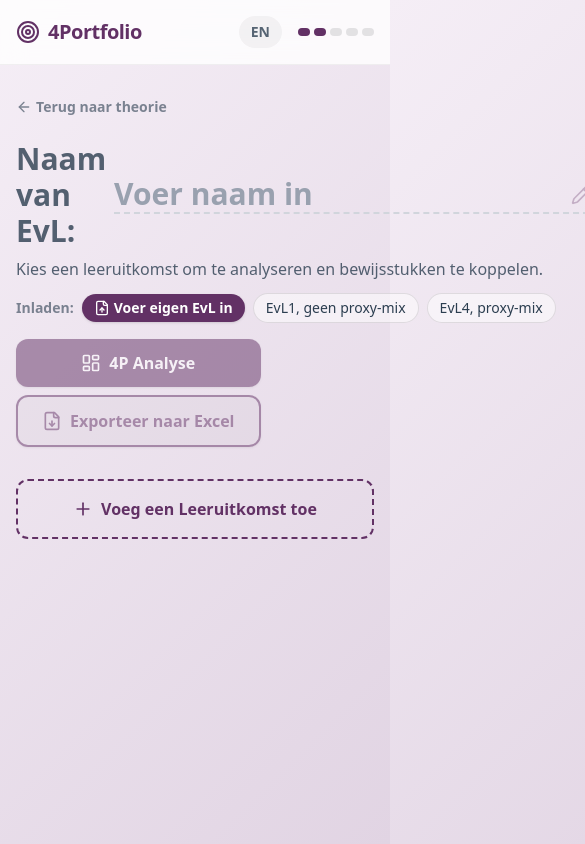
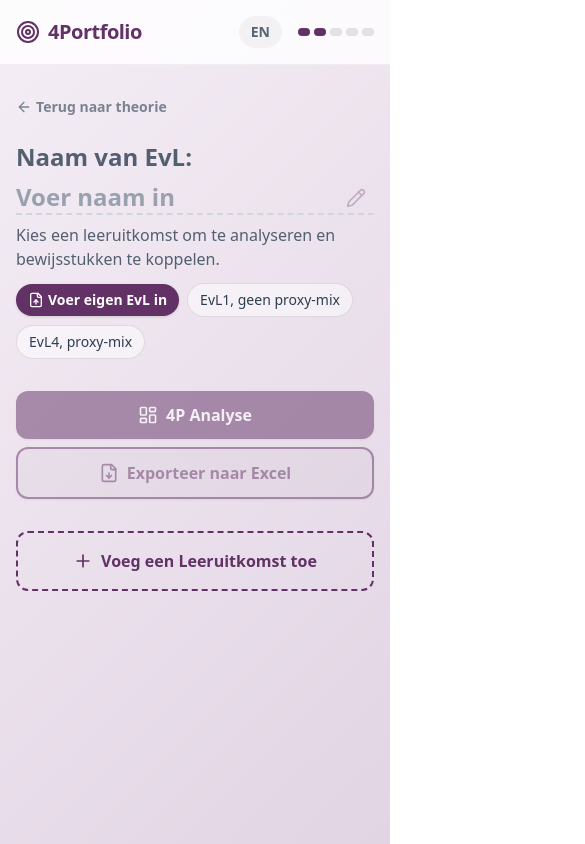
Before and after one commit to tagerbrands/4Portfolio, a React (Vite) app: page / in a window 390 px wide. Both pictures are taken after a click on the button "START". Shown: the whole page, 585 px wide, since content can reach past the window. Built offline with nearby package versions, Linux system fonts and the light colour scheme.

Commit message:
Responsiveness 2.0

```diff
--- a/src/App.tsx
+++ b/src/App.tsx
@@ -399,7 +399,7 @@ function Theory({ onNext }: { key?: string, onNext: () => void }) {
 
         <div className="text-center text-sm opacity-60">
           <p>{t("Auteur:")} <a href="https://www.linkedin.com/in/tim-gerbrands" target="_blank" rel="noopener noreferrer" className="hover:underline text-[var(--color-accent)] font-bold">Tim A. Gerbrands</a></p>
-          <p>{t("Laatst bijgewerkt:")} 16 april 2026</p>
+          <p>{t("Laatst bijgewerkt:")} {t("23 juni 2026", "June 23, 2026")}</p>
         </div>
       </div>
     </motion.div>
@@ -599,25 +599,25 @@ function Dashboard({ portfolio, setPortfolio, learningOutcomes, setLearningOutco
         </button>
       </div>
 
-      <div className="flex flex-col md:flex-row items-start md:items-center justify-between mb-8 gap-4">
-        <div>
-          <div className="flex items-center gap-2 mb-2 group">
-            <span className="text-3xl font-bold opacity-80">{t("Naam van EvL:", "Set of LOU:")}</span>
-            <div className="relative">
+      <div className="flex flex-col md:flex-row items-start md:items-start justify-between mb-8 gap-6 md:gap-4 w-full">
+        <div className="w-full md:w-auto flex-1 min-w-0">
+          <div className="flex flex-col sm:flex-row sm:items-center gap-2 mb-2 group">
+            <span className="text-2xl sm:text-3xl font-bold opacity-80 whitespace-nowrap">{t("Naam van EvL:", "Set of LOU:")}</span>
+            <div className="relative w-full sm:w-auto flex-1 min-w-0">
               <input
                 type="text"
                 value={evlName}
                 onChange={(e) => setEvlName(e.target.value)}
                 placeholder={t("Voer naam in")}
-                className="text-3xl font-bold bg-transparent border-b-2 border-dashed border-gray-300 hover:border-[var(--color-glass-border)] focus:border-[var(--color-accent)] outline-none transition-colors min-w-[400px] w-auto max-w-full text-[var(--color-accent)] pr-8 placeholder-gray-400"
+                className="text-2xl sm:text-3xl font-bold bg-transparent border-b-2 border-dashed border-gray-300 hover:border-[var(--color-glass-border)] focus:border-[var(--color-accent)] outline-none transition-colors w-full sm:min-w-[300px] max-w-full text-[var(--color-accent)] pr-8 placeholder-gray-400"
                 title="Pas de naam van de EvL aan"
               />
               <Pencil className="w-5 h-5 absolute right-2 top-1/2 -translate-y-1/2 opacity-30 group-hover:opacity-100 pointer-events-none transition-opacity text-[var(--color-accent)]" />
             </div>
           </div>
           <p className="opacity-80 mb-3">{t("Kies een leeruitkomst om te analyseren en bewijsstukken te koppelen.")}</p>
-          <div className="flex items-center gap-2">
-            <span className="text-sm opacity-60 font-bold">{t("Inladen:", "Load preset:")}</span>
+          <div className="flex flex-wrap items-center gap-2">
+            <span className="text-sm opacity-60 font-bold hidden sm:inline-block">{t("Inladen:", "Load preset:")}</span>
             <input
               type="file"
               accept=".xlsx, .xls"
@@ -627,7 +627,7 @@ function Dashboard({ portfolio, setPortfolio, learningOutcomes, setLearningOutco
             />
             <button
               onClick={() => fileInputRef.current?.click()}
-              className="text-sm bg-[var(--color-accent)] text-white hover:bg-opacity-90 px-3 py-1 rounded-full transition-colors flex items-center gap-1 font-bold shadow-sm"
+              className="text-sm bg-[var(--color-accent)] text-white hover:bg-opacity-90 px-3 py-1.5 sm:py-1 rounded-full transition-colors flex items-center gap-1 font-bold shadow-sm"
             >
               <FileUp className="w-4 h-4" /> {t("Voer eigen EvL in", "Upload custom set")}
             </button>
@@ -637,7 +637,7 @@ function Dashboard({ portfolio, setPortfolio, learningOutcomes, setLearningOutco
                 setLearningOutcomes(NEW_EVL_OUTCOMES);
                 setPortfolio(JSON.parse(JSON.stringify(NEW_EVL_DEFAULT_PORTFOLIO)));
               }}
-              className="text-sm bg-white/50 border border-black/10 hover:border-[var(--color-accent)] px-3 py-1 rounded-full transition-colors"
+              className="text-sm bg-white/50 border border-black/10 hover:border-[var(--color-accent)] px-3 py-1.5 sm:py-1 rounded-full transition-colors"
             >
               {t("EvL1, geen proxy-mix", "Set1, no proxy mix")}
             </button>
@@ -647,24 +647,24 @@ function Dashboard({ portfolio, setPortfolio, learningOutcomes, setLearningOutco
                 setLearningOutcomes(EVL4_OUTCOMES);
                 setPortfolio(JSON.parse(JSON.stringify(EVL4_DEFAULT_PORTFOLIO)));
               }}
-              className="text-sm bg-white/50 border border-black/10 hover:border-[var(--color-accent)] px-3 py-1 rounded-full transition-colors"
+              className="text-sm bg-white/50 border border-black/10 hover:border-[var(--color-accent)] px-3 py-1.5 sm:py-1 rounded-full transition-colors"
             >
               {t("EvL4, proxy-mix", "Set4, proxy mix")}
             </button>
           </div>
         </div>
-        <div className="flex flex-col gap-2">
+        <div className="flex flex-col sm:flex-row md:flex-col gap-2 w-full md:w-auto shrink-0 mt-2 md:mt-0">
           <button
             onClick={onViewTotal}
             disabled={totalEvidence === 0}
-            className={`btn-primary flex items-center justify-center gap-2 text-white ${totalEvidence === 0 ? 'opacity-50 cursor-not-allowed' : ''}`}
+            className={`w-full sm:w-auto md:w-full btn-primary flex items-center justify-center gap-2 text-white ${totalEvidence === 0 ? 'opacity-50 cursor-not-allowed' : ''}`}
           >
             <LayoutDashboard className="w-5 h-5" /> <span>4P {t("Analyse", "Analysis")}</span>
           </button>
           <button
             onClick={exportToExcel}
             disabled={learningOutcomes.length === 0}
-            className={`flex items-center justify-center px-6 py-3 font-bold rounded-[12px] transition-transform hover:scale-105 active:scale-95 shadow-sm gap-2 text-[var(--color-accent)] border-2 border-[var(--color-accent)] bg-black/5 hover:bg-black/10 ${learningOutcomes.length === 0 ? 'opacity-50 cursor-not-allowed transform-none' : ''}`}
+            className={`w-full sm:w-auto md:w-full flex items-center justify-center px-6 py-3 font-bold rounded-[12px] transition-transform hover:scale-105 active:scale-95 shadow-sm gap-2 text-[var(--color-accent)] border-2 border-[var(--color-accent)] bg-black/5 hover:bg-black/10 ${learningOutcomes.length === 0 ? 'opacity-50 cursor-not-allowed transform-none' : ''}`}
           >
             <FileDown className="w-5 h-5" /> <span>{t("Exporteer naar Excel", "Export to Excel")}</span>
           </button>
@@ -699,37 +699,48 @@ function Dashboard({ portfolio, setPortfolio, learningOutcomes, setLearningOutco
           }
 
           return (
-            <div key={lo.id} className={`glass-panel p-6 flex flex-col md:flex-row gap-6 items-center transition-colors group ${evidenceCount > 0 ? 'bg-green-50/50 border-green-400/50 hover:border-green-500' : 'hover:border-[var(--color-accent)]'}`}>
-              <div className={`w-12 h-12 rounded-full flex items-center justify-center font-bold shrink-0 ${evidenceCount > 0 ? 'bg-green-100 text-green-700' : 'glass-item text-[var(--color-accent)]'}`}>
-                {lo.id}
+            <div key={lo.id} className={`glass-panel p-6 flex flex-col md:flex-row gap-4 md:gap-6 items-start md:items-center transition-colors group ${evidenceCount > 0 ? 'bg-green-50/50 border-green-400/50 hover:border-green-500' : 'hover:border-[var(--color-accent)]'}`}>
+              <div className="flex w-full md:w-auto items-center gap-4">
+                <div className={`w-12 h-12 rounded-full flex items-center justify-center font-bold shrink-0 ${evidenceCount > 0 ? 'bg-green-100 text-green-700' : 'glass-item text-[var(--color-accent)]'}`}>
+                  {lo.id}
+                </div>
+                <div className="flex-1 md:hidden">
+                  {hasStarted && (
+                    <div className={`flex flex-wrap gap-2 text-xs font-bold ${evidenceCount > 0 ? 'text-green-600' : 'text-[var(--color-accent)]'}`}>
+                      <span>{parts.length} {t("LUK-onderdelen")}</span>
+                      <span>•</span>
+                      <span>{evidenceCount} {t("bewijsstukken")}</span>
+                    </div>
+                  )}
+                </div>
               </div>
-              <div className="flex-1">
-                <p className={`font-medium line-clamp-2 opacity-90 ${evidenceCount > 0 ? 'text-green-900' : ''}`}>{t(lo.text)}</p>
+              <div className="flex-1 w-full">
+                <p className={`font-medium line-clamp-3 md:line-clamp-2 opacity-90 ${evidenceCount > 0 ? 'text-green-900' : ''}`}>{t(lo.text)}</p>
                 {hasStarted && (
-                  <div className={`flex flex-col sm:flex-row gap-2 sm:gap-4 mt-3 text-sm font-bold ${evidenceCount > 0 ? 'text-green-600' : 'text-[var(--color-accent)]'}`}>
+                  <div className={`hidden md:flex gap-4 mt-3 text-sm font-bold ${evidenceCount > 0 ? 'text-green-600' : 'text-[var(--color-accent)]'}`}>
                     <span>{parts.length} LUK-onderdelen</span>
-                    <span className="hidden sm:inline">•</span>
+                    <span>•</span>
                     <span>{evidenceCount} bewijsstuk{evidenceCount !== 1 && 'ken'}</span>
                   </div>
                 )}
               </div>
-              <div className="flex flex-col md:flex-row items-center gap-2 shrink-0 w-full md:w-auto justify-end">
+              <div className="flex flex-row items-center gap-2 shrink-0 w-full md:w-auto justify-end mt-2 md:mt-0">
                 <button
                   onClick={() => startEditLO(lo)}
-                  className={`p-3 rounded-xl transition-colors md:opacity-0 md:group-hover:opacity-100 ${evidenceCount > 0 ? 'text-green-700 hover:bg-green-100' : 'text-[var(--color-accent)] hover:bg-[var(--color-accent)] hover:text-white'}`}
+                  className={`flex-1 md:flex-none flex items-center justify-center p-3 rounded-xl transition-colors md:opacity-0 md:group-hover:opacity-100 ${evidenceCount > 0 ? 'text-green-700 bg-green-100 hover:bg-green-200 md:bg-transparent md:hover:bg-green-100' : 'text-[var(--color-accent)] bg-[var(--color-accent)]/10 hover:bg-[var(--color-accent)] hover:text-white md:bg-transparent'}`}
                   title="Pas nummer en tekst aan"
                 >
                   <Pencil className="w-5 h-5" />
                 </button>
                 <button
                   onClick={() => onStartLO(lo.id)}
-                  className={`px-6 py-3 rounded-xl border-2 font-bold transition-colors flex items-center gap-2 ${evidenceCount > 0 ? 'border-green-600 text-green-700 hover:bg-green-600 hover:text-white' : 'border-[var(--color-accent)] text-[var(--color-accent)] hover:bg-[var(--color-accent)] hover:text-white'}`}
+                  className={`flex-[2] md:flex-none px-6 py-3 rounded-xl border-2 font-bold transition-colors flex items-center justify-center gap-2 ${evidenceCount > 0 ? 'border-green-600 text-green-700 hover:bg-green-600 hover:text-white' : 'border-[var(--color-accent)] text-[var(--color-accent)] hover:bg-[var(--color-accent)] hover:text-white'}`}
                 >
-                  {hasStarted ? t('Bewerk') : 'Start'} <ChevronRight className="w-4 h-4" />
+                  {hasStarted ? t('Bewerk') : 'Start'} <ChevronRight className="w-4 h-4 hidden sm:inline" />
                 </button>
                 <button
                   onClick={() => handleDeleteLO(lo.id)}
-                  className="p-3 text-red-500 hover:bg-red-50 rounded-xl transition-colors opacity-0 group-hover:opacity-100"
+                  className="flex-1 md:flex-none p-3 text-red-500 bg-red-50 hover:bg-red-100 rounded-xl transition-colors md:opacity-0 md:bg-transparent group-hover:opacity-100 flex items-center justify-center"
                   title="Verwijder leeruitkomst"
                 >
                   <Trash2 className="w-5 h-5" />
--- a/src/i18n.tsx
+++ b/src/i18n.tsx
@@ -53,6 +53,7 @@ const dict: Record<string, string> = {
   "Het verzamelen van te veel proxies, wat leidt tot ruis, inefficiëntie en een onoverzichtelijk beeld voor de beoordelaars.": "Collecting too many proxies, resulting in noise, inefficiency, and an unclear picture for assessors.",
   "Auteur:": "Author:",
   "Laatst bijgewerkt:": "Last updated:",
+  "23 juni 2026": "June 23, 2026",
   "Naam van EvL:": "Name of Learning Outcome Set:",
   "Kies een leeruitkomst om te analyseren en bewijsstukken te koppelen.": "Select a learning outcome to analyze and link evidence to.",
   "Voer naam in": "Enter a name",
```
